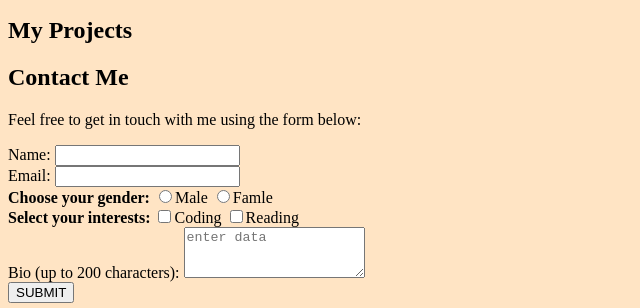
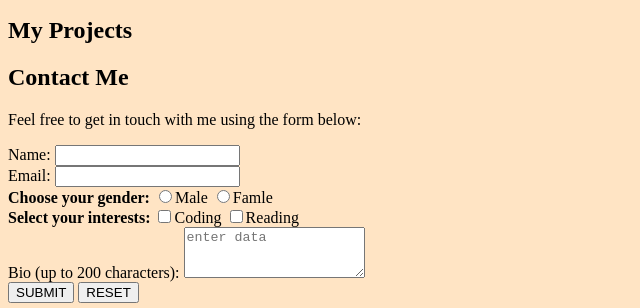
Before and after one commit to ManiNani2/MYNewWebProtfilo, a plain HTML site: page index.html in a window 1280 px wide. Shown: the part 716-1024 px from the top of the page, without its empty margins (0-640 px from the left). Drawn offline with Linux system fonts and the light colour scheme.

Commit message:
add reset type button

```diff
--- a/index.html
+++ b/index.html
@@ -38,6 +38,7 @@
     <h1>My Projects</h1>
 </section>
 <section>
+    <form>
     <h1>Contact Me</h1>
     <p>Feel free to get in touch with me using the form below:</p>
     <label for="name">Name:</label>
@@ -60,7 +61,8 @@
      <!-- <textarea id="bio" placeholder="enter you data"></textarea> -->
     <br>
     <button type="submit">SUBMIT</button>
-
+    <button type="reset">RESET</button>
+</form>
 
 </section>
 
```
